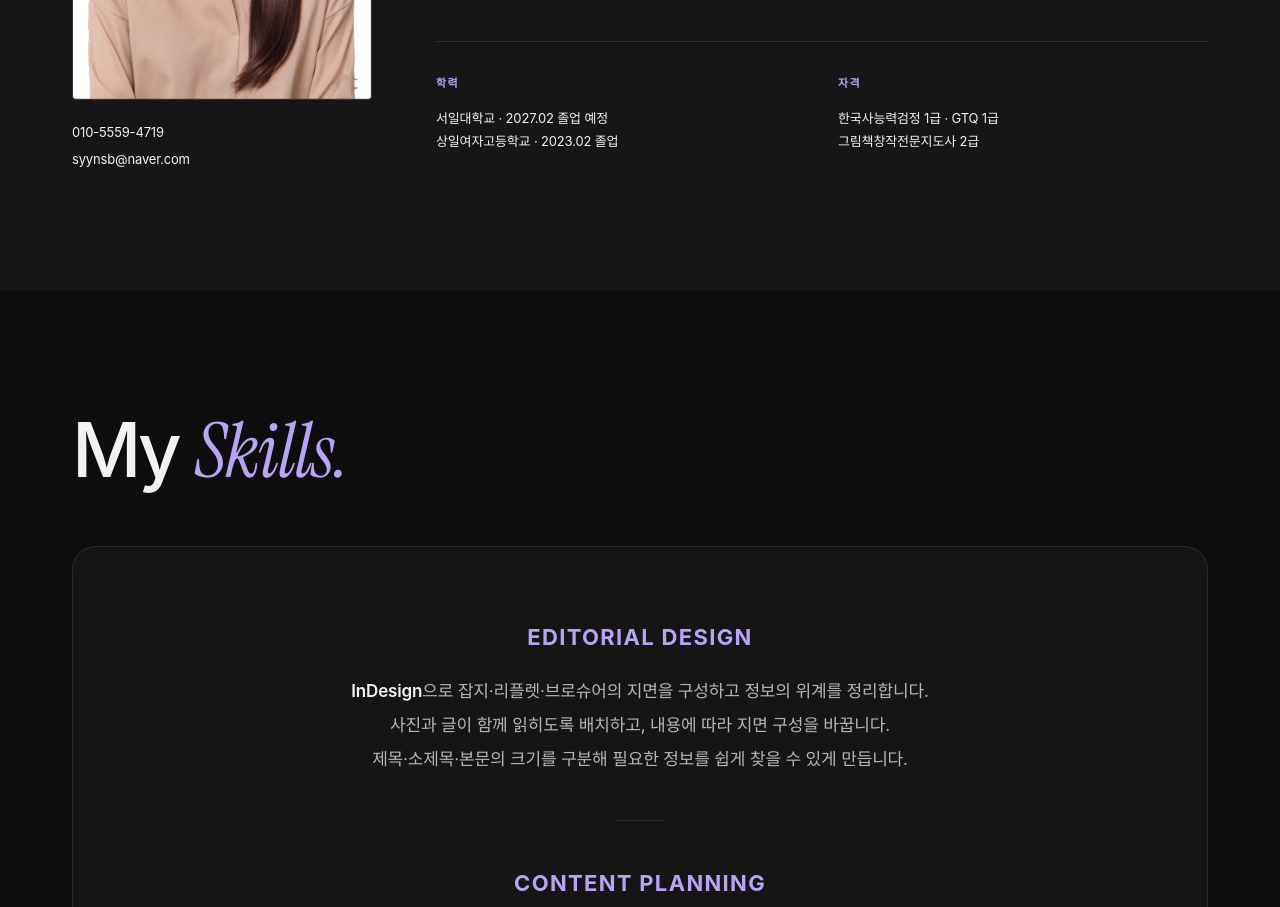
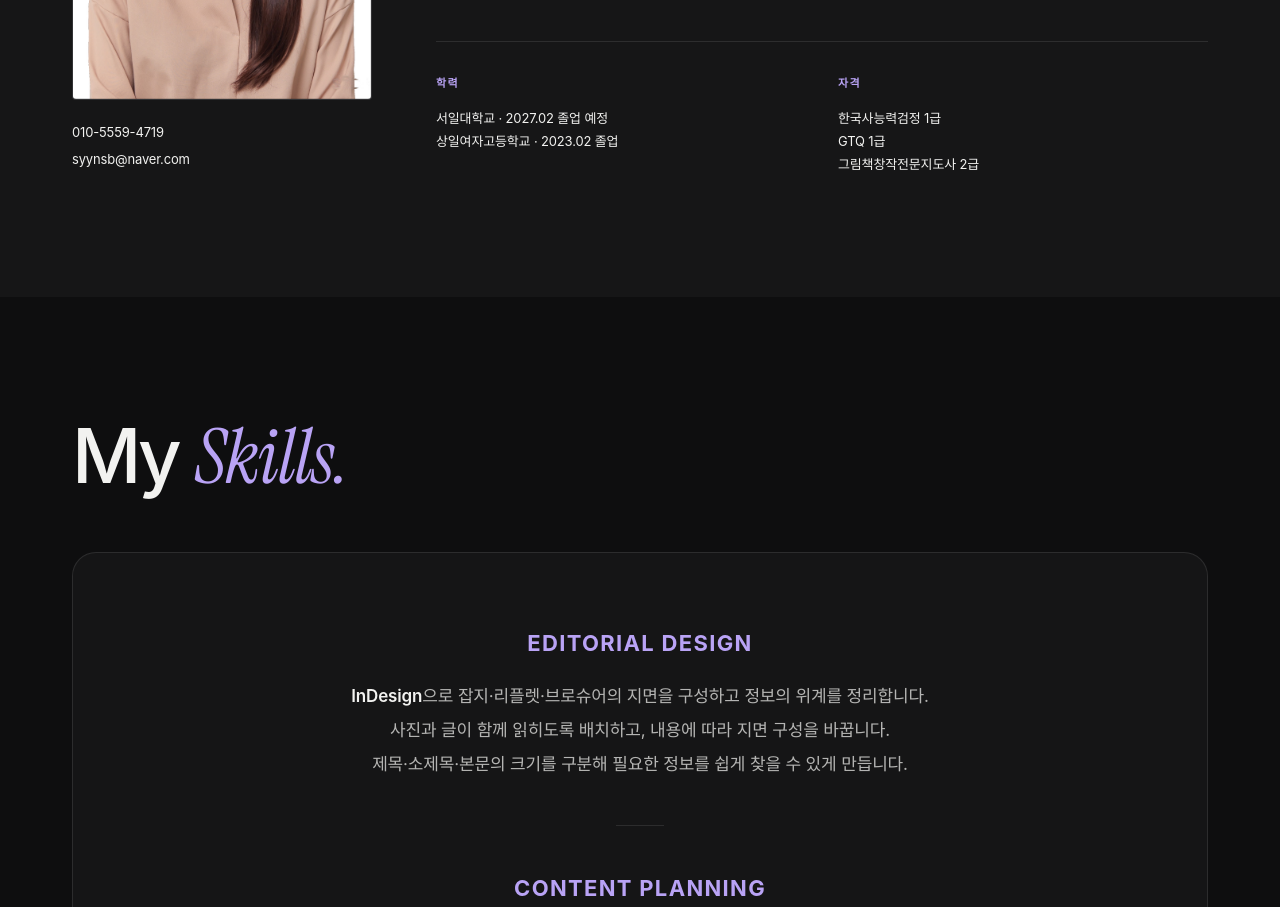
Before and after one commit to syynsb-netizen/seoyun, a plain HTML site: page index.html in a window 1280 px wide. Shown: the part 1220-2127 px from the top of the page. Drawn offline with Linux system fonts and the light colour scheme; a web font is replaced by a local one.

Commit message:
About 자격 항목 한 줄씩 표시
Co-Authored-By: Claude Opus 5.5 <noreply@anthropic.com>

```diff
--- a/index.html
+++ b/index.html
@@ -432,7 +432,7 @@ a.v:hover { color: var(--accent); }
             </div>
             <div>
               <h4>자격</h4>
-              <p>한국사능력검정 1급 · GTQ 1급<br>그림책창작전문지도사 2급</p>
+              <p>한국사능력검정 1급<br>GTQ 1급<br>그림책창작전문지도사 2급</p>
             </div>
           </div>
         </div>
```
